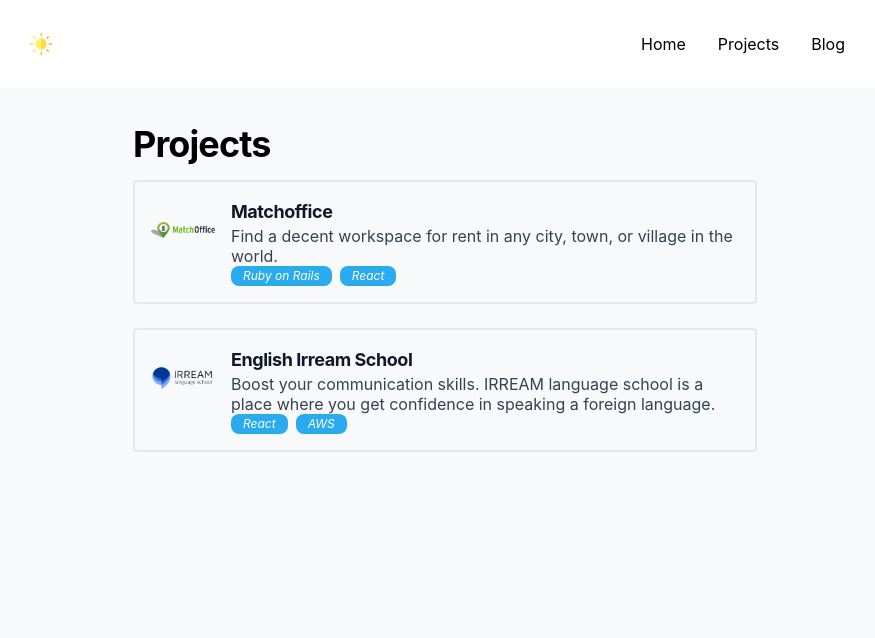
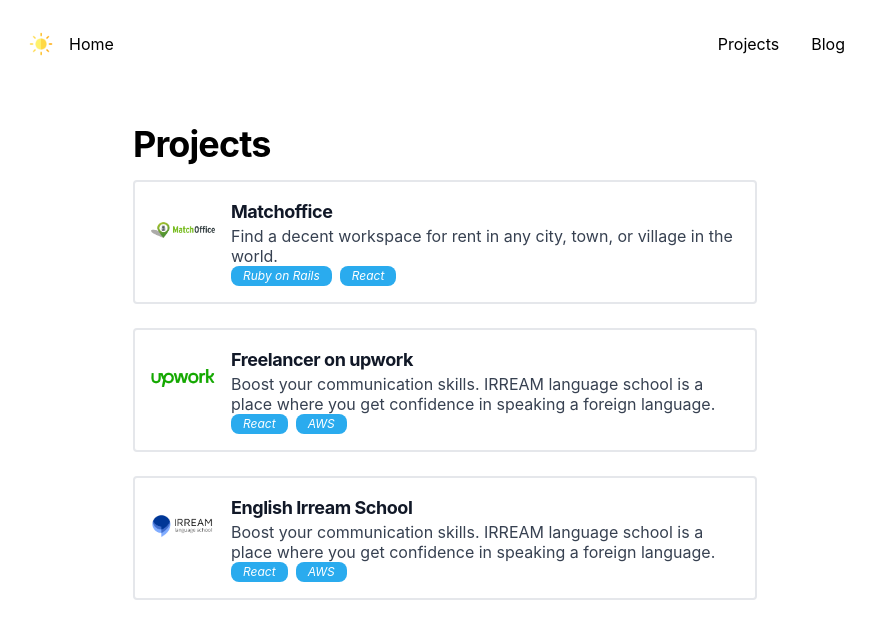
Before and after one commit to ipod4g/next-react-personal-website, a Next.js app: page /projects in a window 1280 px wide. Shown: the top 638 px of the page, without its empty margins (195-1070 px from the left). Built offline with nearby package versions, Linux system fonts and the light colour scheme.

Commit message:
added hi animation add some styles

```diff
--- a/components/Experience/Experience.jsx
+++ b/components/Experience/Experience.jsx
@@ -12,13 +12,13 @@ function Experience(props) {
         </a> or <a href="https://drive.google.com/file/d/1AdZjozv-neOI4acQAz6ME-rP9sEDU8dW/view?usp=sharing" target='_blank' className='font-bold'>download</a>  the resume</p>
         <Tabs className='flex'>
         <TabList className='flex flex-col shrink-0' >
-          <Tab selectedClassName="border-l-red-600 [&>p]:text-red-600 [&>p]:font-bold" className='flex px-4 items-center h-10 border-l-[2px] cursor-pointer outline-none'>
+          <Tab selectedClassName="border-l-chat-button [&>p]:text-chat-button [&>p]:font-bold" className='flex px-4 items-center h-10 border-l-[2px] cursor-pointer outline-none'>
             <p>2016</p>
           </Tab>
-          <Tab selectedClassName="border-l-red-600 [&>p]:text-red-600 [&>p]:font-bold" className='flex px-4 items-center h-10 border-l-[2px] cursor-pointer outline-none'>
+          <Tab selectedClassName="border-l-chat-button [&>p]:text-chat-button [&>p]:font-bold" className='flex px-4 items-center h-10 border-l-[2px] cursor-pointer outline-none'>
             <p>2017</p>
           </Tab>
-          <Tab selectedClassName="border-l-red-600 [&>p]:text-red-600 [&>p]:font-bold" className='flex px-4 items-center h-10 border-l-[2px] cursor-pointer outline-none'>
+          <Tab selectedClassName="border-l-chat-button [&>p]:text-chat-button [&>p]:font-bold" className='flex px-4 items-center h-10 border-l-[2px] cursor-pointer outline-none'>
             <p>2022</p>
           </Tab>
         </TabList>
--- a/components/HomeBlog/HomeBlog.jsx
+++ b/components/HomeBlog/HomeBlog.jsx
@@ -8,7 +8,7 @@ function HomeBlog(props) {
   return (
     <div>
       <h3 className='text-title uppercase font-bold mb-6'>
-        Recent Articles
+        Blog
       </h3>
       <div className='sm:flex flex-wrap justify-between'>
         {props.posts.map(post => <PostItem post={post} key={post.slug} />)}
--- a/components/MainInfo/MainInfo.jsx
+++ b/components/MainInfo/MainInfo.jsx
@@ -1,15 +1,33 @@
 import React from 'react';
 import Image from 'next/image';
+import Typewriter from 'typewriter-effect';
+
 
 function MainInfo(props) {
   return (
     <div className='flex flex-col md:flex-row justify-between items-start w-full my-10'>
       <div className='flex md:w-3/4 flex-col'>
-        <h1 className='font-bold text-3xl md:text-5xl mb-2 text-black'>Hi there ✋</h1>
+        <div className='font-bold text-3xl md:text-5xl mb-2 text-black titleFont'>
+          <div className='flex'>
+            <Typewriter
+              options={{
+                strings: ['Hi', 'Hello', 'Hola',  'Йов'],
+                autoStart: true,
+                loop: true,
+              }}
+            />
+            <span className='animate-waving inline-block'>👋</span>
+          </div>
+
+        </div>
+
+        {/* <h1 className='font-bold text-3xl md:text-5xl mb-2 text-black'>Hi there 👋</h1> */}
         <h1 className='font-bold text-3xl md:text-5xl mb-2 text-black'>I am Roman Bezushko</h1>
         <div>
-        Senior Front-end React developer
-        <p>I am passionate about doing the best possible work</p>
+        former web engineer. His prior experience has helped him become a tech-savvy, detail-oriented, and analytic-heavy product manager.
+        I'm developer with the product mindset
+        <p >I am passionate about doing the best possible work</p>
+
         <div className="flex mt-4">
           <a href="https://www.linkedin.com/in/romanbezushko/" target="_blank">
             <svg className='fill-icons h-6 w-6 mr-2 hover:fill-indigo-300' viewBox="0 0 56.693 56.693">
@@ -31,7 +49,21 @@ function MainInfo(props) {
           </a>
         </div>
         </div>
+
+
+        <a href='mailto:r.bezushko93@gmail.com'>
+        Let's talk
+        </a>
+        <svg className='animate-bounce w-6 h-6' xmlns="http://www.w3.org/2000/svg" width="40" height="40" fill="none" viewBox="0 0 24 24">\
+        <path stroke="#292D32" stroke-linecap="round" stroke-linejoin="round" stroke-width="1.5" d="M9 22h6c5 0 7-2 7-7V9c0-5-2-7-7-7H9C4 2 2 4 2 9v6c0 5 2 7 7 7Z"/>
+        <path stroke="#292D32" stroke-linecap="round" stroke-linejoin="round" stroke-width="1.5" d="M8.47 10.64 12 14.16l3.53-3.52"/>
+        </svg>
       </div>
+
+
+
+
+
       {/* <div className='flex-shrink-1 p-4 md:p-4 md:order-last order-first'>
         <Image
           className='rounded-full'
--- a/components/shared/Navigation.jsx
+++ b/components/shared/Navigation.jsx
@@ -24,18 +24,19 @@ const Navigation = () => {
             : <img onClick={() => setTheme('light')} src="/images/icons/light1.png" alt="dark-mode" height='24px' width="24px" />
           }
         </div>
-        <span className='text-3xl mx-2 cursor-pointer md:hidden block'>
+        <div className='mx-4 my-6 md:my-0 ' onClick={() => setOpen(!open)}>
+          <Link href="/">Home</Link>
+        </div>
+        {/* <span className='text-3xl mx-2 cursor-pointer md:hidden block'>
           <ion-icon name={open ? 'close' : 'menu'} onClick={() => setOpen(!open)}></ion-icon>
-        </span>
+        </span> */}
       </div>
 
 
       <ul className={`md:flex md:z-auto md:static absolute
         w-full left-0 md:w-auto md:py-0 py-4 md:pl-0
        md:opacity-100 transition-all ease-in z-10 duration-500 ${open ? 'top-[80px]' : 'top-[-400px]'}`}>
-        <li className='mx-4 my-6 md:my-0 ' onClick={() => setOpen(!open)}>
-          <Link href="/">Home</Link>
-        </li>
+
         <li className='mx-4 my-6 md:my-0' onClick={() => setOpen(!open)}>
           <Link href="/projects">Projects</Link>
         </li>
--- a/package.json
+++ b/package.json
@@ -20,7 +20,8 @@
     "react-dom": "18.2.0",
     "react-firebase-hooks": "^5.1.1",
     "react-syntax-highlighter": "^15.5.0",
-    "react-tabs": "^5.1.0"
+    "react-tabs": "^5.1.0",
+    "typewriter-effect": "^2.19.0"
   },
   "devDependencies": {
     "@svgr/webpack": "^6.5.1",
--- a/pages/projects.jsx
+++ b/pages/projects.jsx
@@ -29,6 +29,29 @@ function Projects(props) {
 
       </a>
 
+
+
+      <a href="https://www.upwork.com/freelancers/~01872814c9610089a8" target="_blank" className='flex mb-6  items-start border-2 rounded p-4'>
+        <div className='relative h-16 w-16 block mr-4 shrink-0'>
+          <Image
+            className='rounded-full'
+            src="/images/upwork.png"
+            alt='project-irream'
+            layout='fill'
+            objectFit='contain'
+          />
+        </div>
+        <div>
+          <h4 className='text-lg font-bold tracking-tight text-gray-900 dark:text-gray-100'>Freelancer on upwork</h4>
+          <p className='leading-5 text-gray-700 dark:text-gray-300'>Boost your communication skills. IRREAM language school is a place where you get confidence in speaking a foreign language.</p>
+          <div className='flex md:flex-row'>
+            <TechLabel title='React' />
+            <TechLabel title='AWS' />
+          </div>
+        </div>
+      </a>
+
+
       <a href="https://www.english-irream.com/" target="_blank" className='flex mb-6  items-start border-2 rounded p-4'>
         <div className='relative h-16 w-16 block mr-4 shrink-0'>
           <Image
@@ -49,6 +72,7 @@ function Projects(props) {
         </div>
       </a>
 
+
     </div>
   );
 }
--- a/styles/globals.css
+++ b/styles/globals.css
@@ -4,7 +4,7 @@
 
 html,
 body {
-  background: #f7f9fb;
+  /* background: #f7f9fb; */
   padding: 0;
   margin: 0;
   font-family: -apple-system, BlinkMacSystemFont, Segoe UI, Roboto, Oxygen,
--- a/tailwind.config.js
+++ b/tailwind.config.js
@@ -13,7 +13,25 @@ module.exports = {
       },
       flex: {
         'blog-cards': '0 1 calc(50% - 1em)'
-      }
+      },
+      fontFamily: {
+        titleFont: ['Poppins'],
+      },
+      keyframes: {
+        wave: {
+          '0%': { transform: 'rotate(0.0deg)' },
+          '10%': { transform: 'rotate(14.0deg)' },
+          '20%': { transform: 'rotate(-8.0deg)' },
+          '30%': { transform: 'rotate(14.0deg)' },
+          '40%': { transform: 'rotate(-4.0deg)' },
+          '50%': { transform: 'rotate(10.0deg)' },
+          '60%': { transform: 'rotate(0.0deg)' },
+          '100%': { transform: 'rotate(0.0deg)' },
+        },
+      },
+      animation: {
+        waving: 'wave 3s infinite',
+      },
     },
   },
   plugins: [
```
Also changed, not shown: public/images/upwork.png (added), 1 other file (tests, documents, lock files or other folders).
